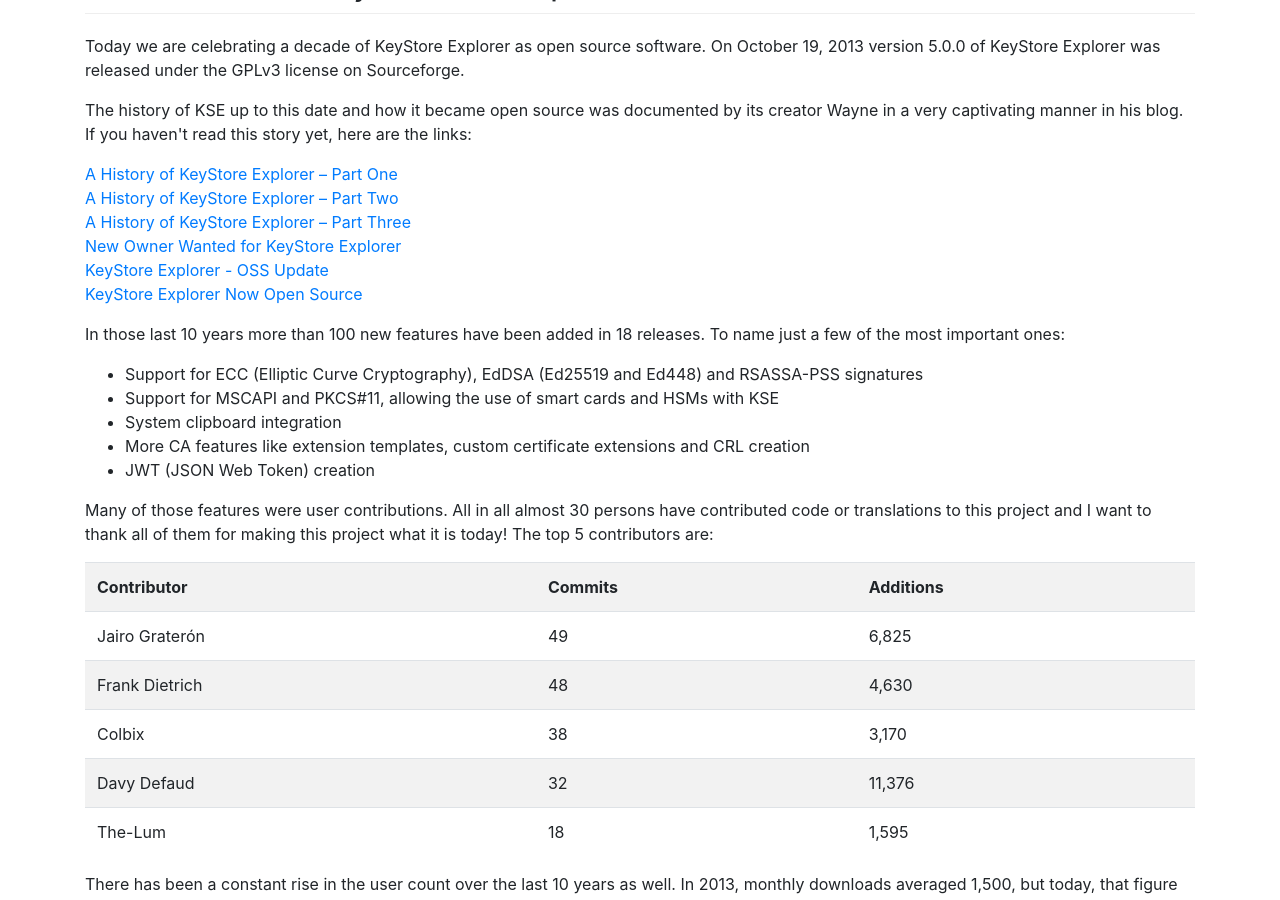
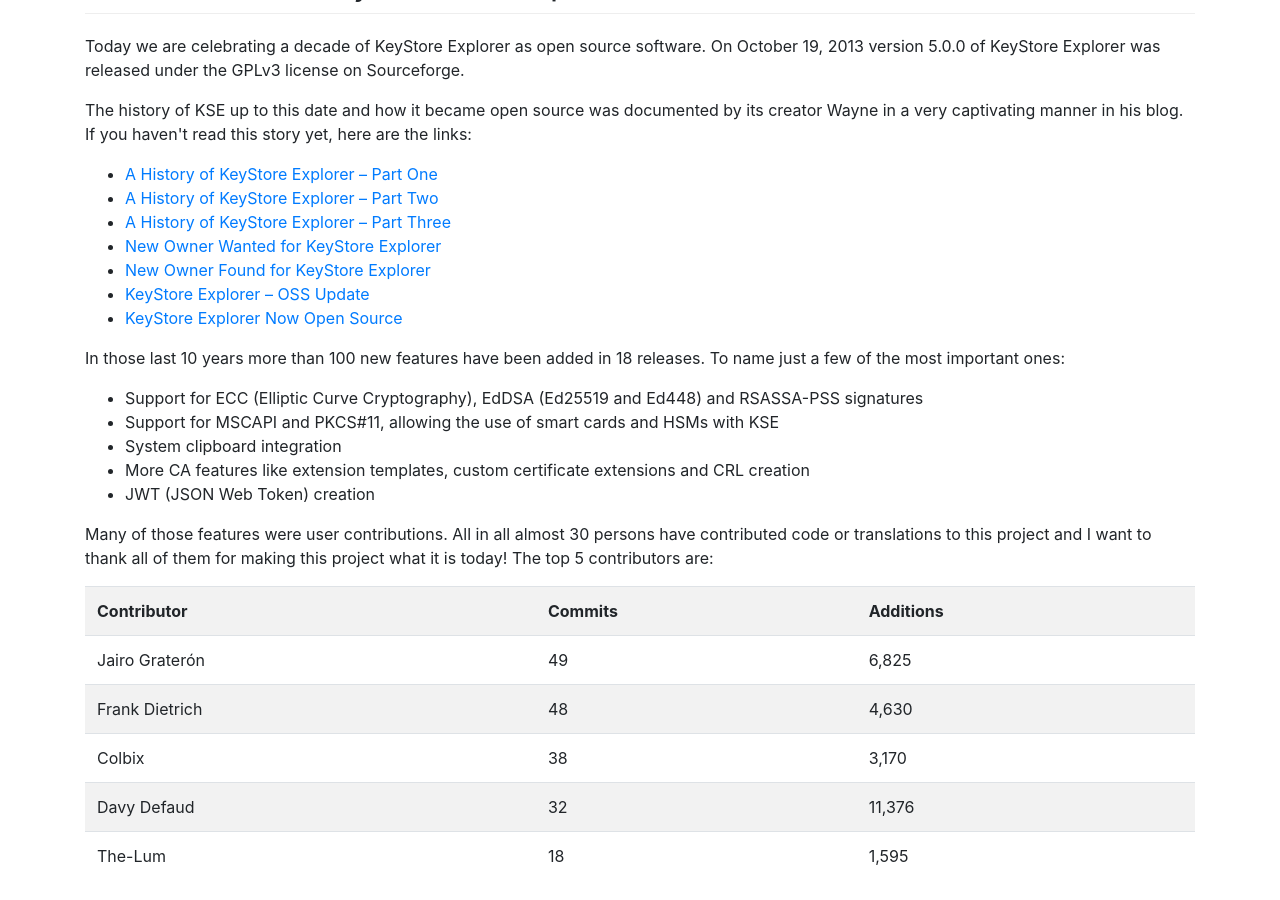
Before and after one commit to kaikramer/kaikramer.github.io, a Jekyll site: the page built from news.html, in a window 1280 px wide and 900 px high, scrolled down 871 px. Built offline with Jekyll 4.4.1, drawn with Linux system fonts in a browser that asks for light colours.

Commit message:
📝 replace external links with internal links on news

```diff
--- a/news.html
+++ b/news.html
@@ -52,12 +52,43 @@
     documented by its creator Wayne in a very captivating manner in his blog. If you haven't read this story yet, here are
     the links:</p>
     <p>
-    <a href="https://waynedgrant.wordpress.com/2011/12/22/a-history-of-keystore-explorer-part-one/">A History of KeyStore Explorer – Part One</a><br>
-    <a href="https://waynedgrant.wordpress.com/2012/02/21/a-history-of-keystore-explorer-part-two/">A History of KeyStore Explorer – Part Two</a><br>
-    <a href="https://waynedgrant.wordpress.com/2012/05/18/a-history-of-keystore-explorer-part-three/">A History of KeyStore Explorer – Part Three</a><br>
-    <a href="https://waynedgrant.wordpress.com/2012/10/18/new-owner-wanted-for-keystore-explorer/">New Owner Wanted for KeyStore Explorer</a><br>
-    <a href="https://waynedgrant.wordpress.com/2013/08/31/keystore-explorer-oss-update/">KeyStore Explorer - OSS Update</a><br>
-    <a href="https://waynedgrant.wordpress.com/2013/10/19/keystore-explorer-now-open-source/">KeyStore Explorer Now Open Source</a><br>
+      <ul>
+        <li>
+          <a href="history/index.html#a-history-of-keystore-explorer-–-part-one-2011-12-22">
+            A History of KeyStore Explorer – Part One
+          </a>
+        </li>
+        <li>
+          <a href="history/index.html#a-history-of-keystore-explorer-–-part-two-2012-02-21">
+            A History of KeyStore Explorer – Part Two
+          </a>
+        </li>
+        <li>
+          <a href="history/index.html#a-history-of-keystore-explorer-–-part-three-2012-05-18">
+            A History of KeyStore Explorer – Part Three
+          </a>
+        </li>
+        <li>
+          <a href="history/index.html#new-owner-wanted-for-keystore-explorer-2012-10-18">
+            New Owner Wanted for KeyStore Explorer
+          </a>
+        </li>
+        <li>
+          <a href="history/index.html#new-owner-found-for-keystore-explorer-2013-07-30">
+            New Owner Found for KeyStore Explorer
+          </a>
+        </li>
+        <li>
+          <a href="history/index.html#keystore-explorer-–-oss-update-2013-08-31">
+            KeyStore Explorer – OSS Update
+          </a>
+        </li>
+        <li>
+          <a href="history/index.html#keystore-explorer-now-open-source-2013-10-19">
+            KeyStore Explorer Now Open Source
+          </a>
+        </li>
+      </ul>
     </p>
     <p>In those last 10 years more than 100 new features have been added in 18 releases. To name just a few of the most important ones:
     <ul>
```
